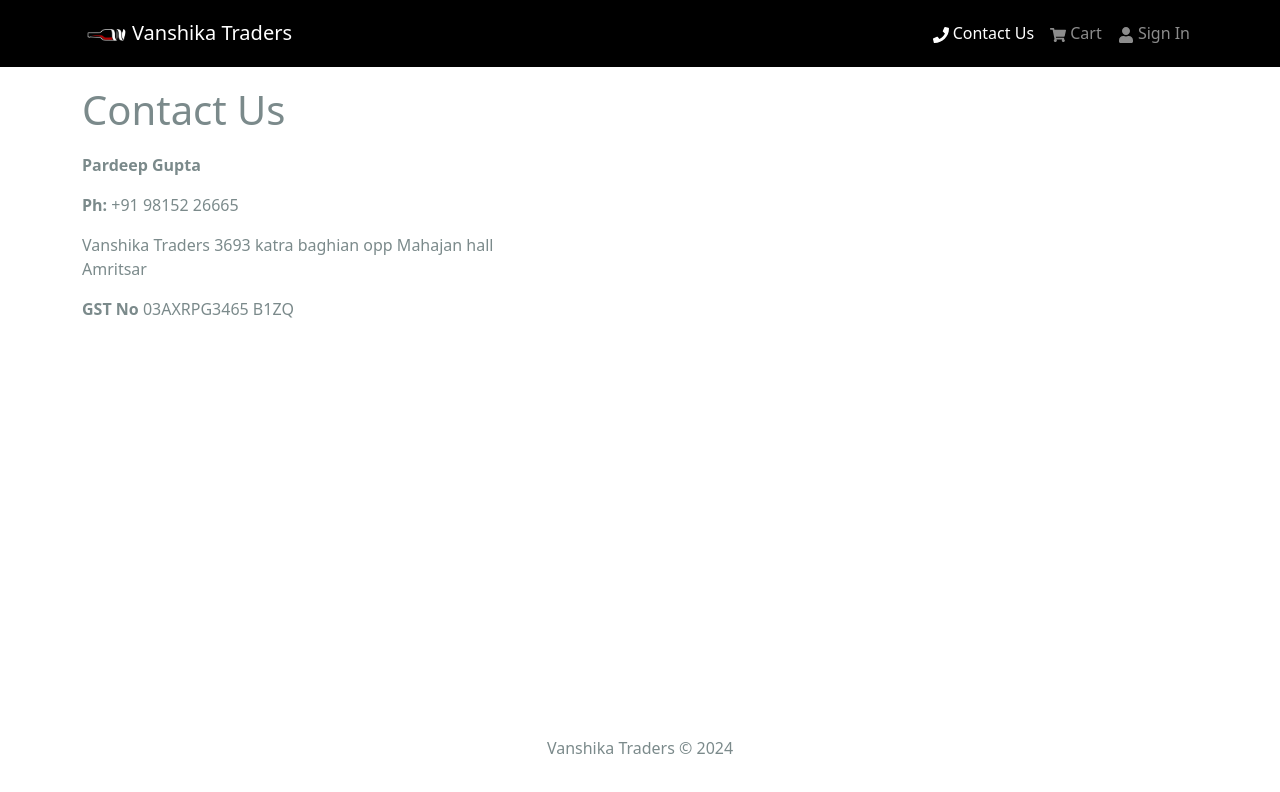
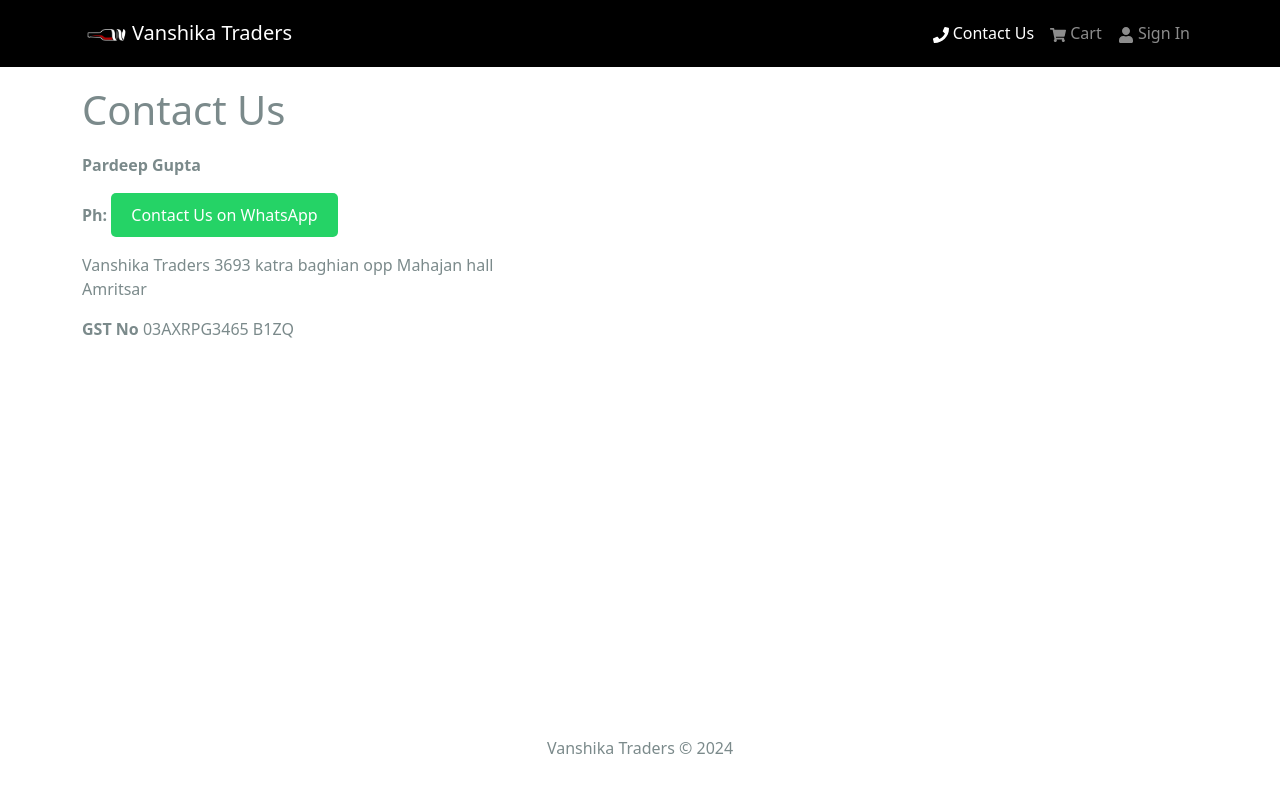
Before and after one commit to repository4poc/ECom-app, a React (Create React App) app in the folder frontend/: page /contactus in a window 1280 px wide. Shown: the top 792 px of the page. Built offline with nearby package versions, Linux system fonts and the light colour scheme.

Commit message:
fourth commit

```diff
--- /dev/null
+++ b/frontend/src/components/WhatsAppButton.jsx
@@ -0,0 +1,27 @@
+import React from "react";
+
+function WhatsAppButton() {
+  const whatsappNumber = "+919815226665"; // Replace with your WhatsApp number in international format
+  const message = "Hello, Thanks for reaching out to us. How can we help you!";
+  const whatsappLink = `https://wa.me/${whatsappNumber}?text=${encodeURIComponent(
+    message
+  )}`;
+
+  return (
+    <a href={whatsappLink} target="_blank" rel="noopener noreferrer">
+      <button
+        style={{
+          padding: "10px 20px",
+          backgroundColor: "#25D366",
+          color: "#fff",
+          border: "none",
+          borderRadius: "5px",
+        }}
+      >
+        Contact Us on WhatsApp
+      </button>
+    </a>
+  );
+}
+
+export default WhatsAppButton;
--- a/frontend/src/screens/ContactUsScreen.jsx
+++ b/frontend/src/screens/ContactUsScreen.jsx
@@ -1,4 +1,5 @@
 import { Col, Row } from "react-bootstrap";
+import WhatsAppButton from "../components/WhatsAppButton";
 
 function ContactUsScreen() {
   return (
@@ -10,7 +11,7 @@
             <strong>Pardeep Gupta</strong>
           </p>
           <p>
-            <strong>Ph:</strong> +91 98152 26665
+            <strong>Ph:</strong> <WhatsAppButton />
           </p>
           <p>Vanshika Traders 3693 katra baghian opp Mahajan hall Amritsar</p>
           <p>
```
